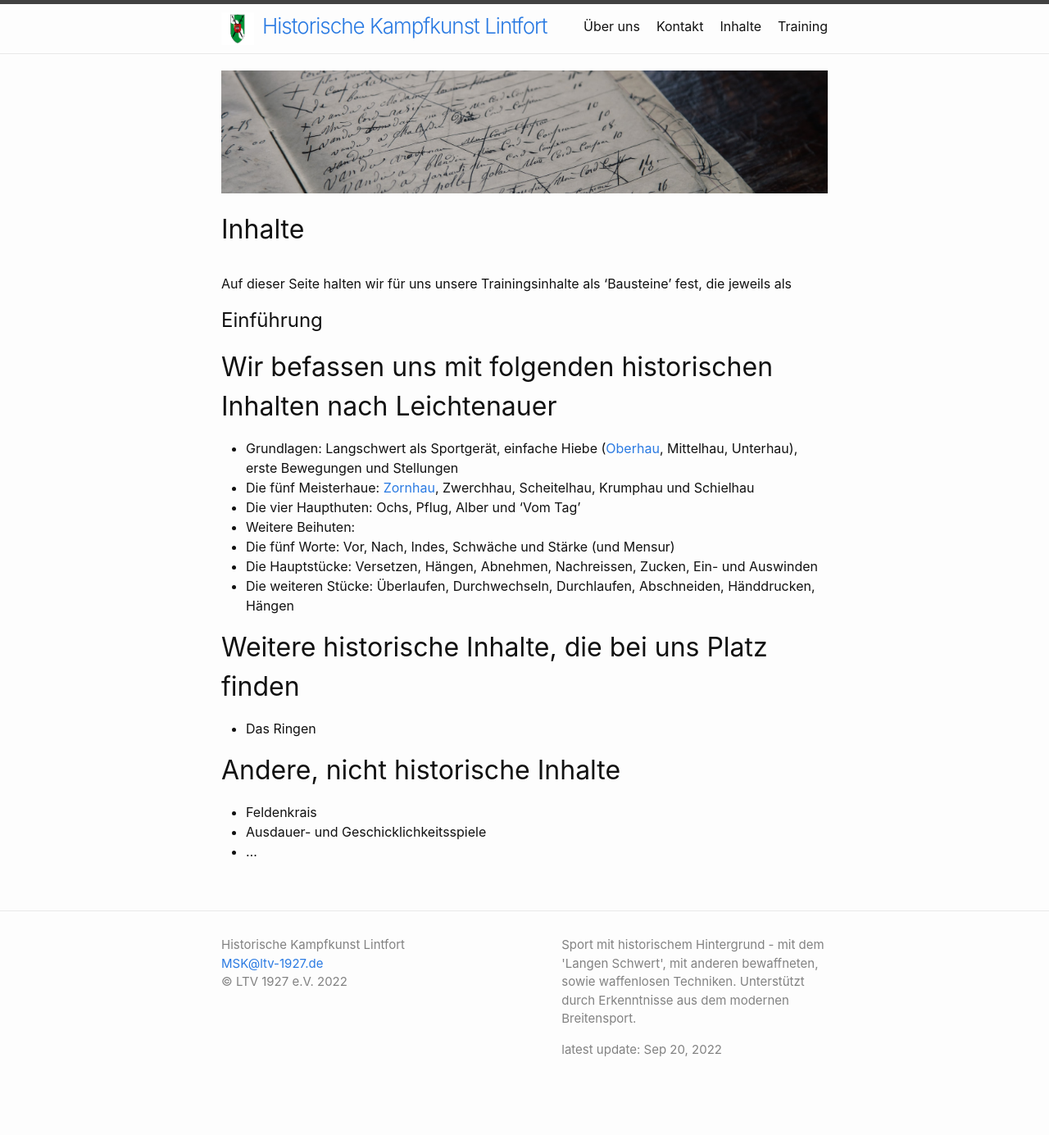
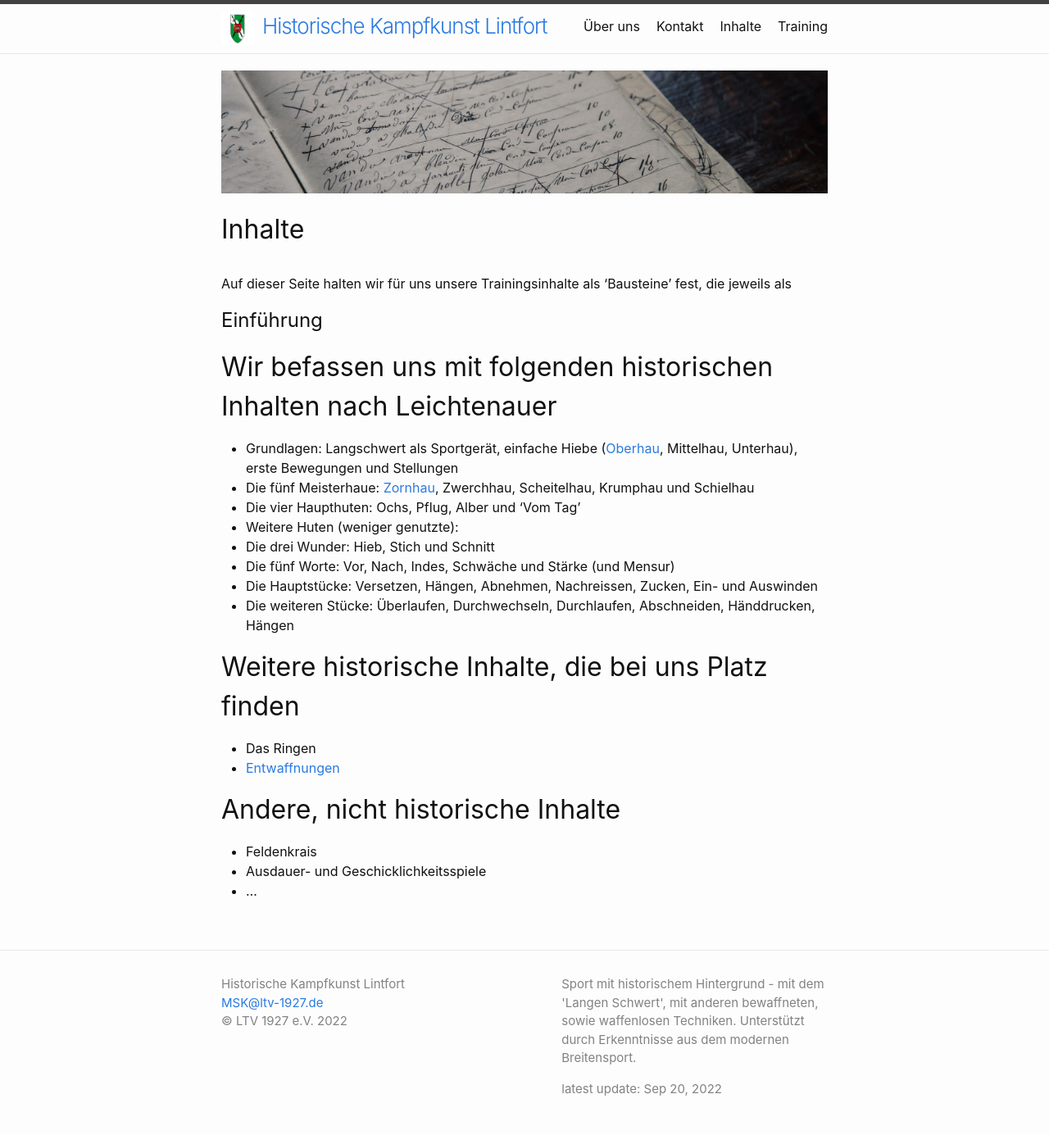
Before and after one commit to hema-ltv1927/hema-ltv1927.github.io, a Jekyll site: the page built from content.md, in a window 1280 px wide. Shown: the whole page at 82% size. Built offline with Jekyll 4.4.1, drawn with Linux system fonts in a browser that asks for light colours; before the commit the page ends 1337 px from its top, so only the background shows below that.

Commit message:
Baustein Entwaffnen

```diff
--- a/content.md
+++ b/content.md
@@ -15,13 +15,15 @@ Auf dieser Seite halten wir für uns unsere Trainingsinhalte als 'Bausteine' fes
 - Grundlagen: Langschwert als Sportgerät, einfache Hiebe ([Oberhau](/techniken/oberhau), Mittelhau, Unterhau), erste Bewegungen und Stellungen
 - Die fünf Meisterhaue: [Zornhau](/techniken/zornhau), Zwerchhau, Scheitelhau, Krumphau und Schielhau
 - Die vier Haupthuten: Ochs, Pflug, Alber und 'Vom Tag'
-- Weitere Beihuten:
+- Weitere Huten (weniger genutzte):
+- Die drei Wunder: Hieb, Stich und Schnitt
 - Die fünf Worte: Vor, Nach, Indes, Schwäche und Stärke (und Mensur)
 - Die Hauptstücke: Versetzen, Hängen, Abnehmen, Nachreissen, Zucken, Ein- und Auswinden
 - Die weiteren Stücke: Überlaufen, Durchwechseln, Durchlaufen, Abschneiden, Händdrucken, Hängen
 
 ## Weitere historische Inhalte, die bei uns Platz finden
 - Das Ringen
+- [Entwaffnungen](/techniken/entwaffnen)
 
 ## Andere, nicht historische Inhalte
 - Feldenkrais
```
Also changed, not shown: _techniken/entwaffnen.md (added, +31 -0 lines).
